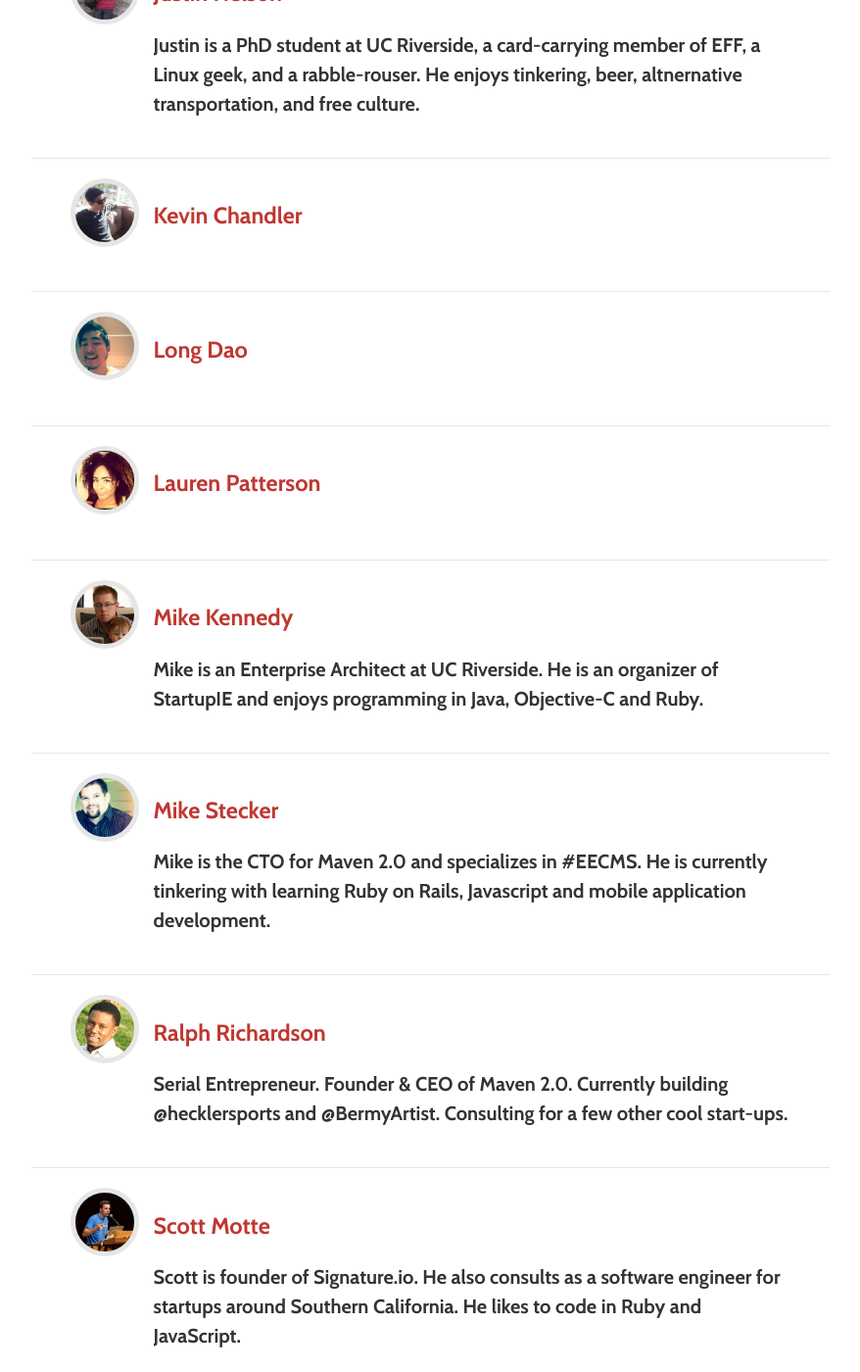
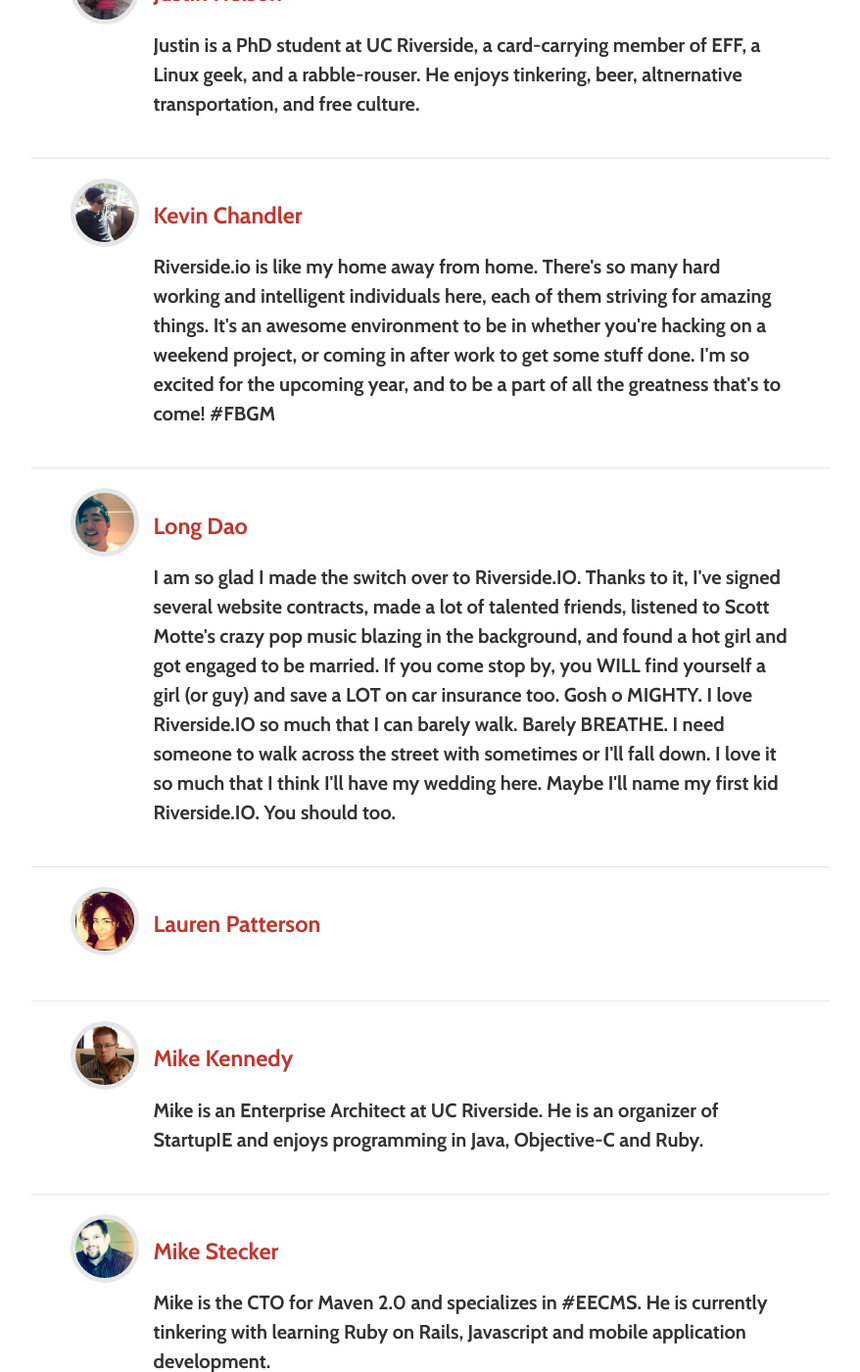
Before and after one commit to riversideio/riversideio.github.io, a Jekyll site: the page built from members.html, in a window 1280 px wide and 1400 px high, scrolled down 1481 px. Shown: the whole window at 98% size, without its empty margins (201-1079 px from the left). Built offline with Jekyll 4.4.1, drawn with Linux system fonts in a browser that asks for light colours; nearby versions of some CDN libraries; some web fonts are replaced; Markdown is read by kramdown in place of the engine named in the settings.

Commit message:
Added Kevin's & Long's testimonials that were purposely left out

```diff
--- a/_data/members.yml
+++ b/_data/members.yml
@@ -21,8 +21,10 @@
   about : "Justin is a PhD student at UC Riverside, a card-carrying member of EFF, a Linux geek, and a rabble-rouser. He enjoys tinkering, beer, altnernative transportation, and free culture."
 - name : Kevin Chandler
   avatar : ./img/members/kevinchandler.jpg
+  about : "Riverside.io is like my home away from home. There's so many hard working and intelligent individuals here, each of them striving for amazing things. It's an awesome environment to be in whether you're hacking on a weekend project, or coming in after work to get some stuff done. I'm so excited for the upcoming year, and to be a part of all the greatness that's to come! #FBGM"
 - name : Long Dao
   avatar : ./img/members/longdao.jpg
+  about : "I am so glad I made the switch over to Riverside.IO. Thanks to it, I've signed several website contracts, made a lot of talented friends, listened to Scott Motte's crazy pop music blazing in the background, and found a hot girl and got engaged to be married. If you come stop by, you WILL find yourself a girl (or guy) and save a LOT on car insurance too. Gosh o MIGHTY. I love Riverside.IO so much that I can barely walk. Barely BREATHE. I need someone to walk across the street with sometimes or I'll fall down. I love it so much that I think I'll have my wedding here. Maybe I'll name my first kid Riverside.IO. You should too."
 - name : Lauren Patterson
   avatar : ./img/members/laurenpatterson.jpg
 - name : Mike Kennedy
```
